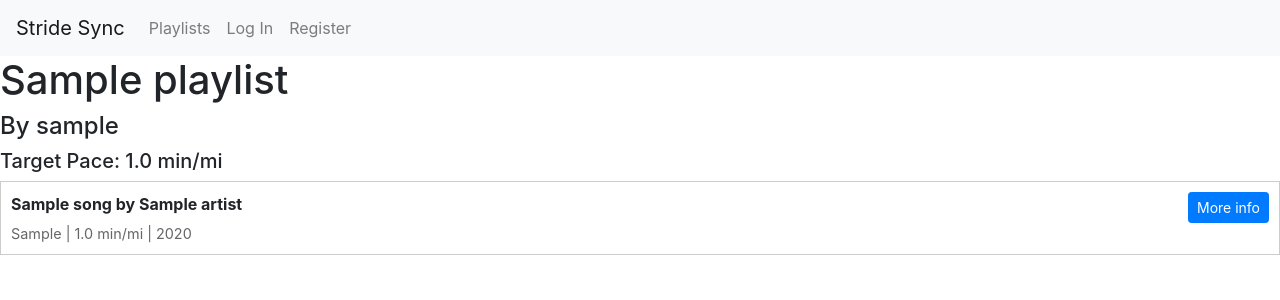
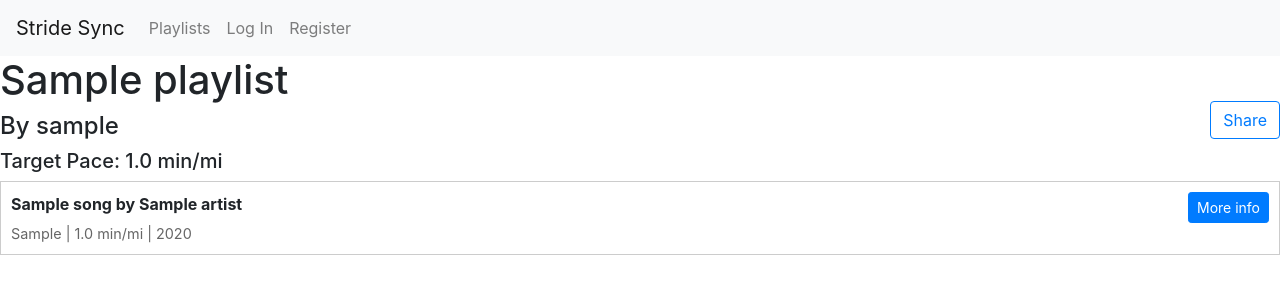
Before and after one commit to kaylynn-johnson/stride-sync, a Django app: a page that uses playlist/templates/playlist/indiv_playlist.html in a window 1280 px wide. Shown: the top 300 px of the page. Run offline with Django 5.2, Linux system fonts and the light colour scheme; tables that the repository leaves empty hold one stand-in row (values such as "Sample post"); some libraries are stand-ins or nearby versions.

Commit message:
Create share button for playlist & verify error if trying to access private playlist, closes #20

```diff
--- a/playlist/static/playlist/indivPlaylist.js
+++ b/playlist/static/playlist/indivPlaylist.js
@@ -55,6 +55,11 @@ document.addEventListener('DOMContentLoaded', function() {
                 }
             })
         }
+    }
+
+    // Add event listener to copy playlist link to clipboard
+    document.querySelector(".copy").onclick = (button) => {
+        alert(`Shareable link is: \n${window.location.href}`);
     }
 
     // Add event listeners for more info and close buttons
--- a/playlist/templates/playlist/indiv_playlist.html
+++ b/playlist/templates/playlist/indiv_playlist.html
@@ -14,6 +14,7 @@
             <h5>Target Pace: {{ playlist.target_pace|floatformat:1 }} min/mi</h5>
         </div>
         <div style="align-self: center;">
+            <div>
                 {% if user.username == playlist.owner.username %}
                     {% if playlist.is_public %}
                         <button class="btn btn-outline-danger" id="make-private" data-playlist-id="{{ playlist.id }}">Make Private</button>
@@ -21,6 +22,11 @@
                         <button class="btn btn-outline-success" id="make-public" data-playlist-id="{{ playlist.id }}">Make Public</button>
                     {% endif %}
                 {% endif %}
+            </div>
+            <div>
+                <button class="copy btn btn-outline-primary" data-playlist-slug="{{ playlist.slug }}" style="margin-top: 3px;">Share</button>
+            </div>
+
         </div>
     </div>
 
```
Lines whose indentation alone changed are shown as unchanged.
